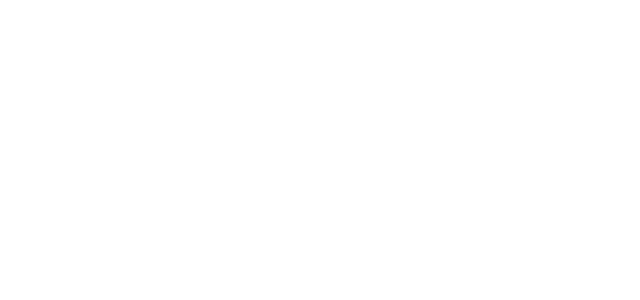
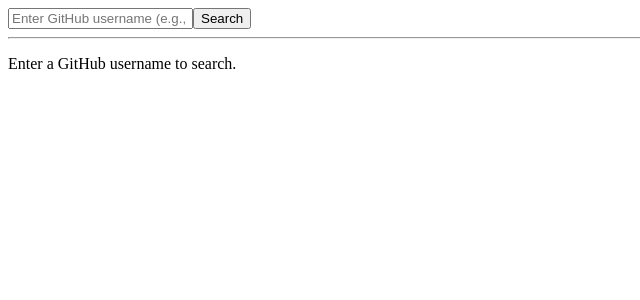
Before and after one commit to GEM-7/alx-fe-reactjs, a React app in the folder github-user-search/: page / in a window 1280 px wide. Shown: the top 300 px of the page, without its empty margins (0-640 px from the left). Built offline with nearby package versions, Linux system fonts and the light colour scheme; no server answers; the HTML template or start-up script is replaced by a standard one.

Commit message:
Search Input Setup

```diff
--- a/github-user-search/src/components/Search.jsx
+++ b/github-user-search/src/components/Search.jsx
@@ -1,3 +1,68 @@
+import React, { useState } from "react";
+import { fetchUserData } from "../services/githubService";
+import { useUserSearch } from "../store/useGithubUserSearch.js";
+
 export default function Search() {
-  return <div></div>;
+  // Local state for the form input value only
+  const [username, setUsername] = useState("");
+
+  // Global state and actions from Zustand
+  const searchStatus = useUserSearch((state) => state.searchStatus);
+  const userData = useUserSearch((state) => state.userData);
+  const STATUS = useUserSearch((state) => state.STATUS);
+  // Reset action for clearing on submission
+  const resetSearch = useUserSearch((state) => state.resetSearch);
+
+  const handleSubmit = async (e) => {
+    e.preventDefault();
+    const trimmedUsername = username.trim();
+    if (!trimmedUsername) {
+      resetSearch();
+      return;
+    }
+
+    // Call the service function, which handles all global state updates
+    await fetchUserData(trimmedUsername);
+  };
+
+  const renderContent = () => {
+    switch (searchStatus) {
+      case STATUS.IDLE:
+        return <p>Enter a GitHub username to search.</p>;
+
+      case STATUS.LOADING:
+        return <p>Loading...</p>;
+
+      case STATUS.ERROR:
+        return <p>Looks like we can't find the user.</p>;
+
+      case STATUS.SUCCESS:
+        return <UserDetails user={userData} />;
+
+      default:
+        return null;
+    }
+  };
+
+  return (
+    // Search Input Setup
+    <div>
+      <form onSubmit={handleSubmit}>
+        <input
+          type="text"
+          value={username}
+          onChange={(e) => setUsername(e.target.value)}
+          placeholder="Enter GitHub username (e.g., octocat)"
+          disabled={searchStatus === STATUS.LOADING}
+        />
+        <button type="submit" disabled={searchStatus === STATUS.LOADING}>
+          Search
+        </button>
+      </form>
+
+      <hr />
+
+      <div>{renderContent()}</div>
+    </div>
+  );
 }
```
